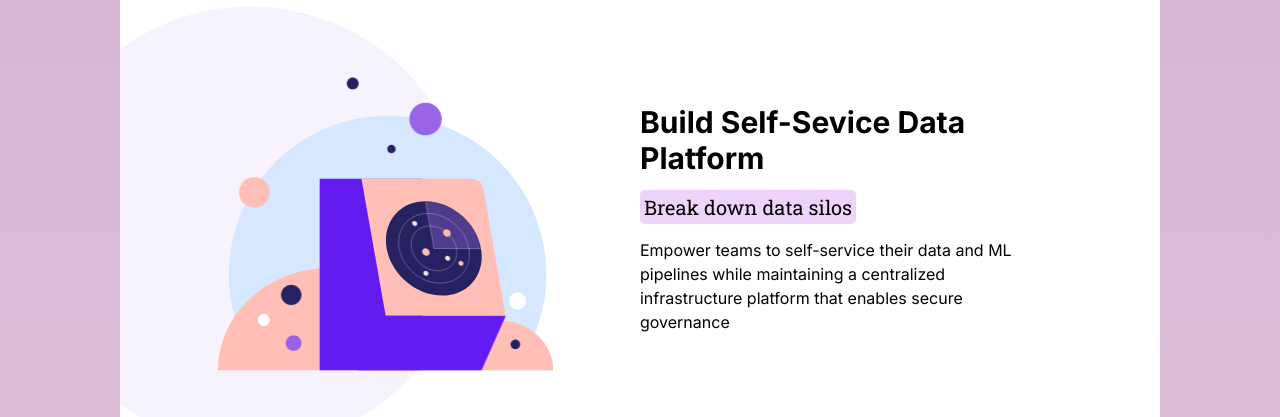
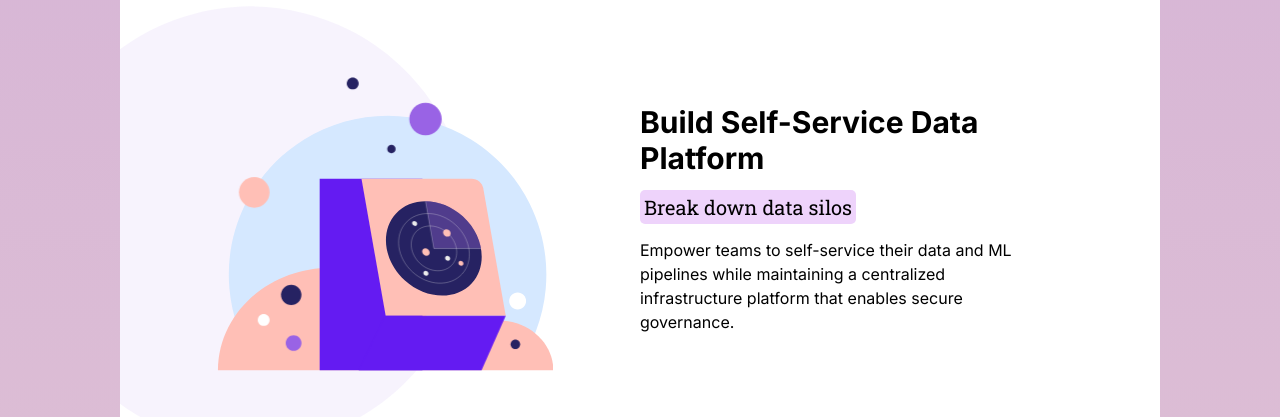
Before and after one commit to flyteorg/flyteorg.github.io, a Jekyll site: the page built from index.html, in a window 1280 px wide and 900 px high, scrolled down 5177 px. Shown: the part 156-573 px from the top of the window. Built offline with Jekyll 4.4.1, drawn with Linux system fonts in a browser that asks for light colours; comment, search, counter and statistics services are not loaded.

Commit message:
fix typo, add img alt attributes
Signed-off-by: Samhita Alla <aallasamhita@gmail.com>

```diff
--- a/_includes/navbar.html
+++ b/_includes/navbar.html
@@ -389,8 +389,8 @@
             href="{{ site.slack }}"
             target="_blank"
           >
-            <img src="{{ "/assets/images/slack.svg" | prepend:
-            site.baseurl}}" class="slack-icon" title="Slack"/>
+            <img src="{{ "/assets/images/slack.svg" | prepend: site.baseurl}}"
+            class="slack-icon" title="Slack" alt="Slack" />
           </a>
         </li>
         <li class="nav-item">
@@ -410,8 +410,8 @@
             href="{{ site.twitter }}"
             target="_blank"
           >
-            <img src="{{ "/assets/images/twitter.svg" | prepend:
-            site.baseurl}}" class="twitter-icon" title="Twitter"/>
+            <img src="{{ "/assets/images/twitter.svg" | prepend: site.baseurl}}"
+            class="twitter-icon" title="Twitter" alt="Twitter" />
           </a>
         </li>
       </ul>
--- a/index.html
+++ b/index.html
@@ -1963,7 +1963,7 @@ title: Flyte
           <h3
             class="font-bold font-body text-2xl md:text-3xl mb-4 leading-tight"
           >
-            Build Self-Sevice Data Platform
+            Build Self-Service Data Platform
           </h3>
           <div>
             <p>
@@ -1972,7 +1972,7 @@ title: Flyte
             <p class="my-4">
               Empower teams to self-service their data and ML pipelines while
               maintaining a centralized infrastructure platform that enables
-              secure governance
+              secure governance.
             </p>
           </div>
         </div>
```
